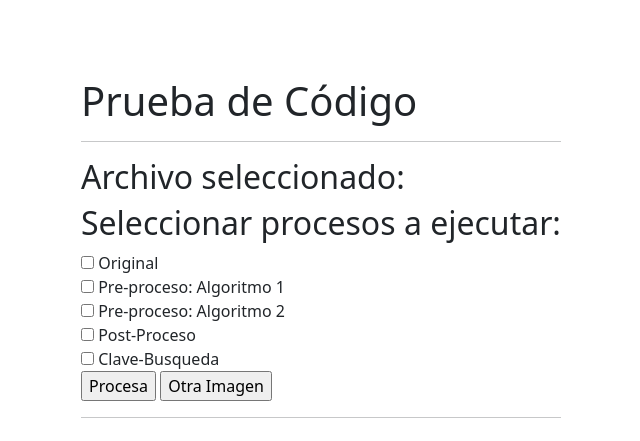
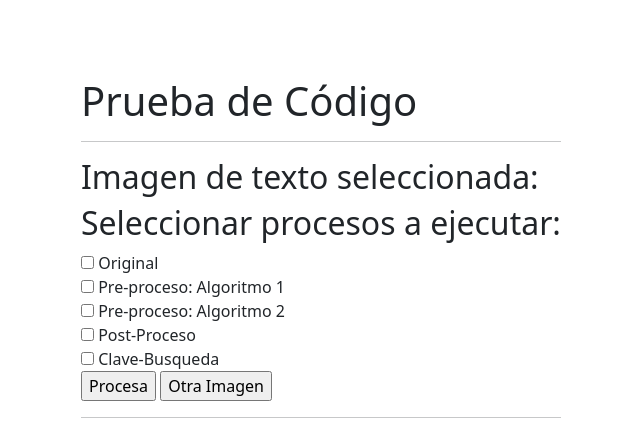
Before and after one commit to JesSF28/myTes, a Flask app: template templates/codigo1.html in a window 1280 px wide. Shown: the part 56-497 px from the top of the page, without its empty margins (13-653 px from the left). Run offline with Flask 3, Linux system fonts and the light colour scheme; the template is opened without the code that fills it, so the values that code supplies are empty; some libraries are stand-ins or nearby versions.

Commit message:
cambio tituto

```diff
--- a/templates/codigo1.html
+++ b/templates/codigo1.html
@@ -8,7 +8,7 @@
         <h2>Seleccionar imagen de texto: </h2>
         <input type="file" name="archivo">
     {% else %}
-        <h2>Archivo seleccionado: </h2>
+        <h2>Imagen de texto seleccionada: </h2>
         <div> {{ fn }} </div>
     {% endif %}
 
```
